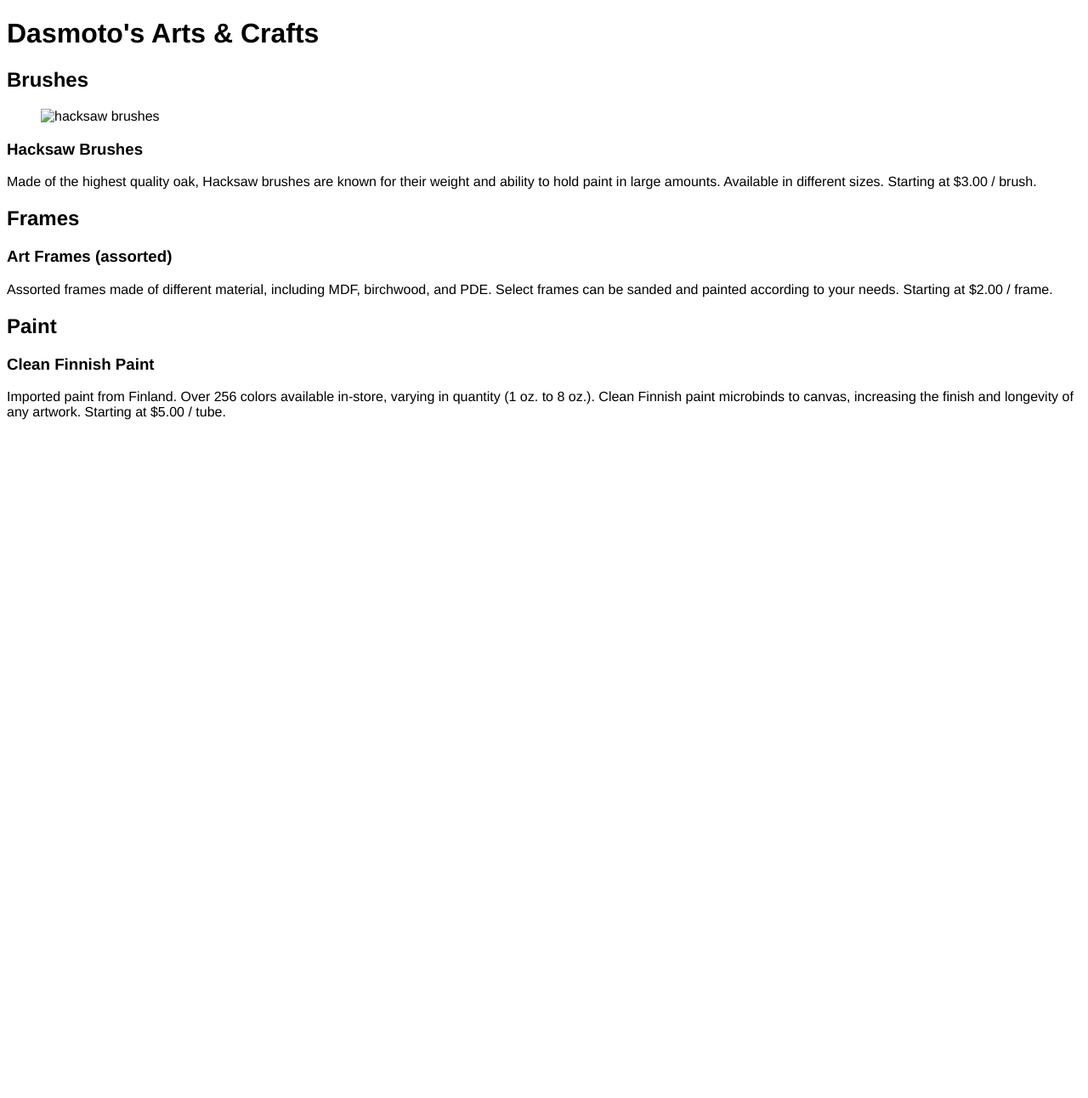
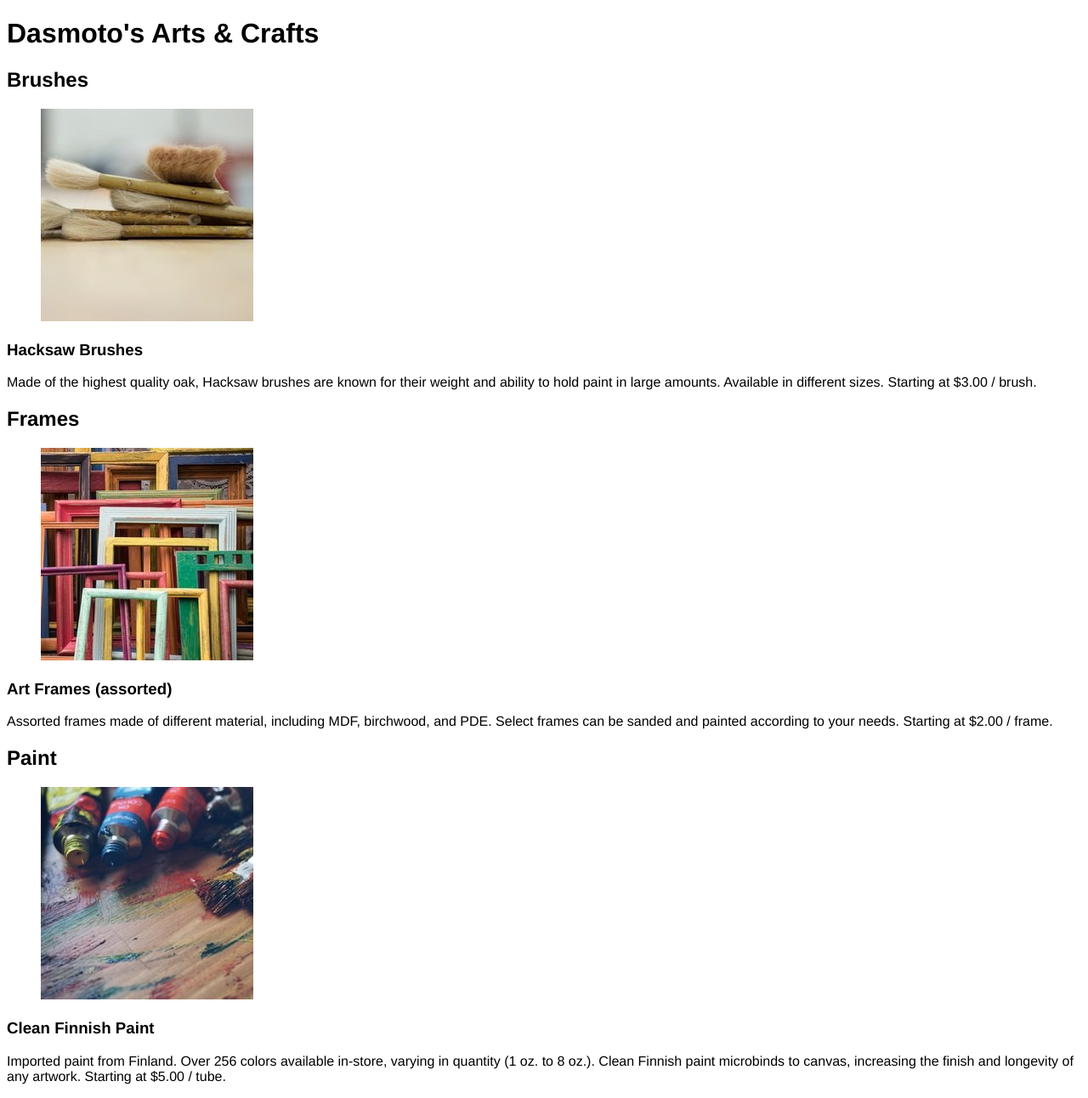
Before and after one commit to zedzetzed/zedzetzed.github.io, a plain HTML site: page index.html in a window 1280 px wide. Shown: the whole page at 85% size. Before the commit the page ends 800 px from the top, so only its background shows below. Drawn offline with Linux system fonts and the light colour scheme.

Commit message:
Update index.html

```diff
--- a/index.html
+++ b/index.html
@@ -16,7 +16,7 @@
       </header>
       <article>
         <figure>
-          <img src=".img/hacksaw.jpeg" alt="hacksaw brushes">
+          <img src="./img/hacksaw.jpeg" alt="hacksaw brushes">
         </figure>
         <h3>Hacksaw Brushes</h3>
         <p>Made of the highest quality oak, Hacksaw brushes are known for their weight and ability to hold paint in large amounts. Available in different sizes. <span>Starting at $3.00 / brush.</span></p>
@@ -28,6 +28,9 @@
         <h2>Frames</h2>
       </header>
       <article>
+        <figure>
+          <img src="./img/frames.jpeg" alt="frames">
+        </figure>
         <h3>Art Frames (assorted)</h3>
         <p>Assorted frames made of different material, including MDF, birchwood, and PDE. Select frames can be sanded and painted according to your needs. <span></span>Starting at $2.00 / frame.</span></p>
       </article>
@@ -38,6 +41,9 @@
         <h2>Paint</h2>
       </header>
       <article>
+        <figure>
+          <img src="./img/finnish.jpeg" alt="finnish paint">
+        </figure>
         <h3>Clean Finnish Paint</h3>
         <p>Imported paint from Finland. Over 256 colors available in-store, varying in quantity (1 oz. to 8 oz.). Clean Finnish paint microbinds to canvas, increasing the finish and longevity of any artwork. <span>Starting at $5.00 / tube.</span></p>
       </article>
```
